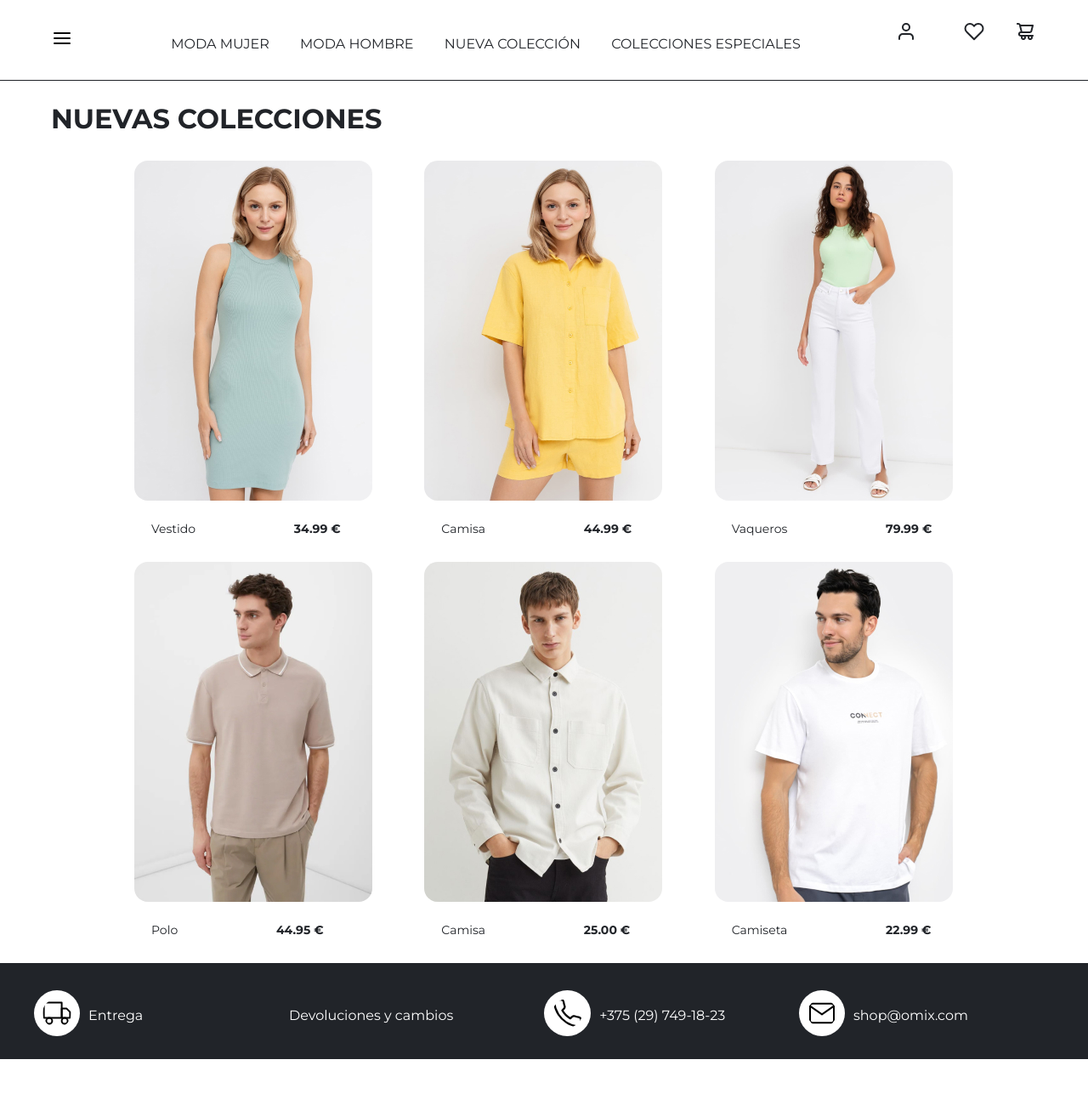
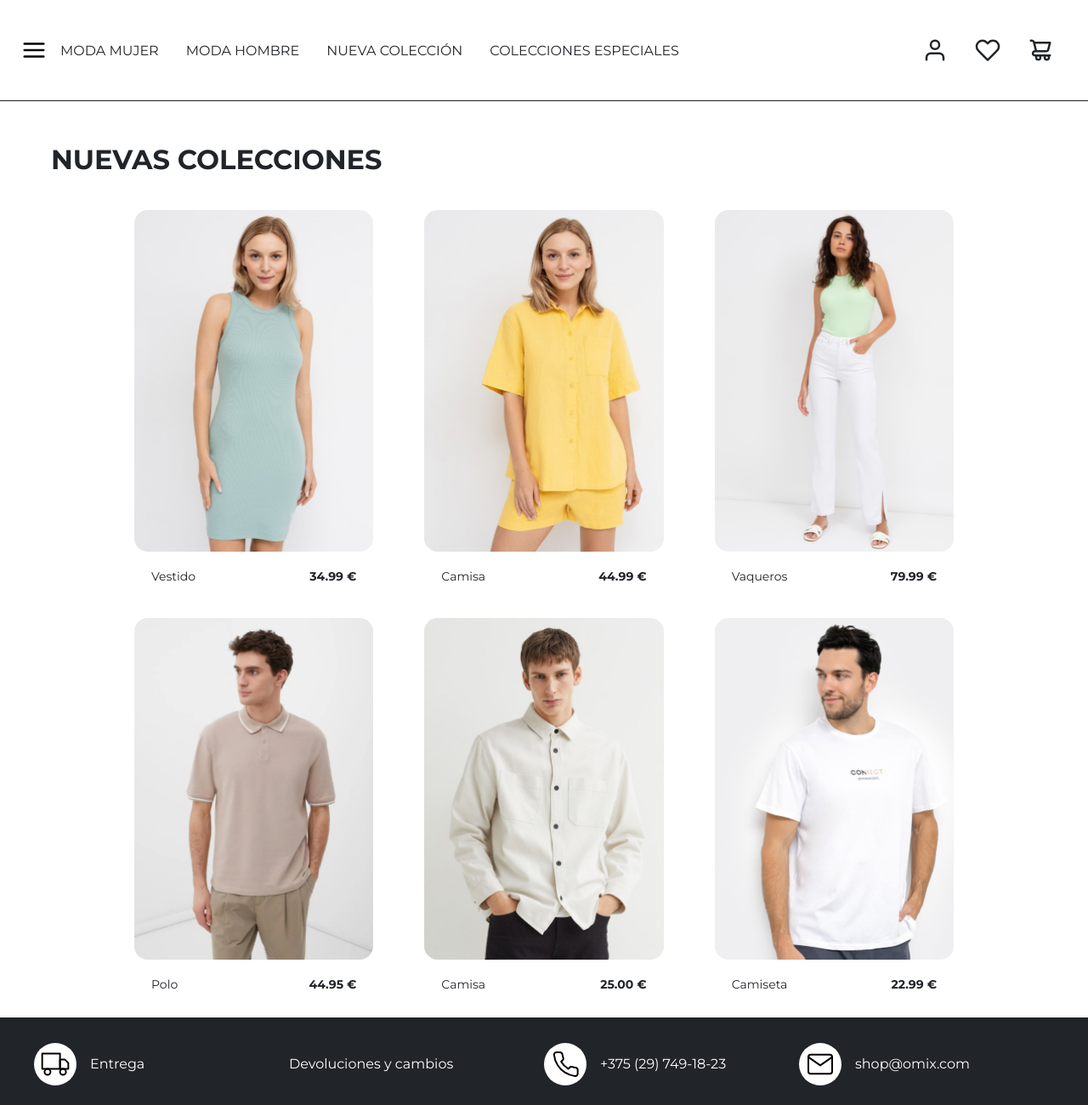
Before and after one commit to rebecaaliseda/bootcampjs-modulo01, a plain HTML site: page index.html in a window 1280 px wide. Shown: the whole page at 85% size. Before the commit the page ends 1246 px from the top, so only its background shows below. Drawn offline with Linux system fonts and the light colour scheme.

Commit message:
Mejoras css

```diff
--- a/index.html
+++ b/index.html
@@ -10,7 +10,7 @@
   <body>
     <nav class="navigation" id="main-navigation">
       <div>
-        <ul>
+        <ul class="nav">
           <li>
             <a href="#" title="Icono del menú de navegación" class="icon">
               <img
@@ -28,7 +28,7 @@
       </div>
       <div class="icons">
         <a href="#" title="Icono perfil usuario">
-          <img src="../images/icons/icon-user.svg" class="iconUser" alt="Icono perfil usuario" />
+          <img src="../images/icons/icon-user.svg" class="iconNav" alt="Icono perfil usuario" />
         </a>
 
         <a href="#" title="Icono favoritos">
@@ -38,7 +38,7 @@
         <a href="#" title="Icono del carrito de la compra">
           <img
             src="../images/icons/icon-shopping-cart.svg"
-            class="iconShoppingCart"
+            class="iconNav"
             alt="Icono del carrito de la compra"
           />
         </a>
@@ -108,11 +108,13 @@
     <div class="footer">
       <ul>
         <li>
+          <div class="imagen">
             <img
               src="../images/icons/icon-truck.svg"
               class="iconTruck"
               alt="Icono de entrega o transporte"
             />
+          </div>
           <a href="#">
             <span>Entrega</span>
           </a>
@@ -125,18 +127,22 @@
         </li>
         <hr />
         <li>
+          <div class="imagen">
             <img src="../images/icons/icon-phone.svg" class="iconPhone" alt="Icono teléfono" />
+          </div>
           <a href="#">
             <span>+375 (29) 749-18-23</span>
           </a>
         </li>
         <hr />
         <li>
+          <div class="imagen">
             <img
               src="../images/icons/icon-mail.svg"
               class="iconMail"
               alt="Icono correo electrónico"
             />
+          </div>
           <a href="#">
             <span>shop@omix.com</span>
           </a>
--- a/styles.css
+++ b/styles.css
@@ -11,13 +11,16 @@
   font-style: normal;
   color: #212429;
 }
+img {
+  width: 100%;
+  display: block;
+}
 .navigation,
 .footer {
   font-size: 16px;
 }
 .titulo,
 .precio {
-  font-family: 'Montserrat', sans-serif;
   font-weight: bold;
 }
 .titulo {
@@ -29,13 +32,13 @@
   overflow-x: hidden;
 }
 .container p {
-  margin-top: 90px;
   padding-top: 30px;
   padding-bottom: 30px;
 }
-.navigation,
-.navigation li {
-  display: inline-flex;
+.navigation {
+  display: flex;
+  align-items: center;
+  justify-content: space-between;
 }
 .navigation a {
   padding: 0.5rem 1rem;
@@ -43,15 +46,13 @@
 .navigation {
   margin-bottom: 20px;
 }
-.nav1 {
-  margin-left: 80px;
+
+.nav {
+  display: flex;
+  align-items: center;
 }
-.nav4 {
-  margin-right: 80px;
-}
-
 nav {
-  position: fixed;
+  position: sticky;
   top: 0;
   width: 100%;
   z-index: 1000;
@@ -65,20 +66,22 @@ li {
   list-style: none;
 }
 .iconNav {
-  margin-left: 20px;
+  width: 30px;
 }
-
 .data {
-  padding: 0 30px 10px 30px;
+  padding: 10px 30px 10px 30px;
 }
-
 .descripcion {
+  display: flex;
+  justify-content: space-between;
+  align-items: center;
   padding: 20px;
 }
-.prenda {
-  margin-right: 7rem;
+.data img {
+  border-radius: 1rem;
 }
-.data img {
+.imgPrenda {
+  display: block;
   border-radius: 1rem;
 }
 .imgPrenda:hover {
@@ -89,21 +92,25 @@ li {
   margin-left: 8rem;
   margin-right: 8rem;
 }
-
 .footer {
   background-color: #212429;
-  padding: 17px 40px 17px 40px;
+  padding: 30px 40px 30px 40px;
 }
 .footer span {
   color: #ffffff;
 }
 .footer img {
-  padding: 10px;
-  margin-right: 10px;
   background-color: #ffffff;
-  border-radius: 50%;
-  margin-top: -20px;
-  margin-bottom: 10px;
+  margin: 10px;
+}
+.imagen {
+  width: 50px;
+  height: 50px;
+  background-color: #ffffff;
+  border-radius: 100%;
+  display: flex;
+  align-items: center;
+  justify-content: center;
 }
 .nav1:hover,
 .nav2:hover,
@@ -114,7 +121,24 @@ li {
 }
 .footer li {
   display: flex;
-  padding-top: 35px;
+  align-items: center;
+  gap: 16px;
+}
+.icons {
+  display: flex;
+  justify-content: space-between;
+}
+.elementos {
+  display: grid;
+  grid-template-columns: repeat(3, 1fr);
+  grid-gap: 2;
+}
+.footer ul {
+  display: grid;
+  grid-template-columns: repeat(4, 1fr);
+}
+hr {
+  display: none;
 }
 
 @media only screen and (max-width: 920px) {
@@ -136,19 +160,13 @@ li {
     padding-bottom: 15px;
     justify-content: left;
   }
-}
-
-@media only screen and (min-width: 921px) {
   .elementos {
-    display: grid;
-    grid-template-columns: repeat(3, 1fr);
-    grid-gap: 2;
+    grid-template-columns: 1fr;
+  }
+  hr {
+    display: inherit;
   }
   .footer ul {
-    display: grid;
-    grid-template-columns: repeat(4, 1fr);
-  }
-  hr {
-    display: none;
+    grid-template-columns: 1fr;
   }
 }
```
Lines whose indentation alone changed are shown as unchanged.
